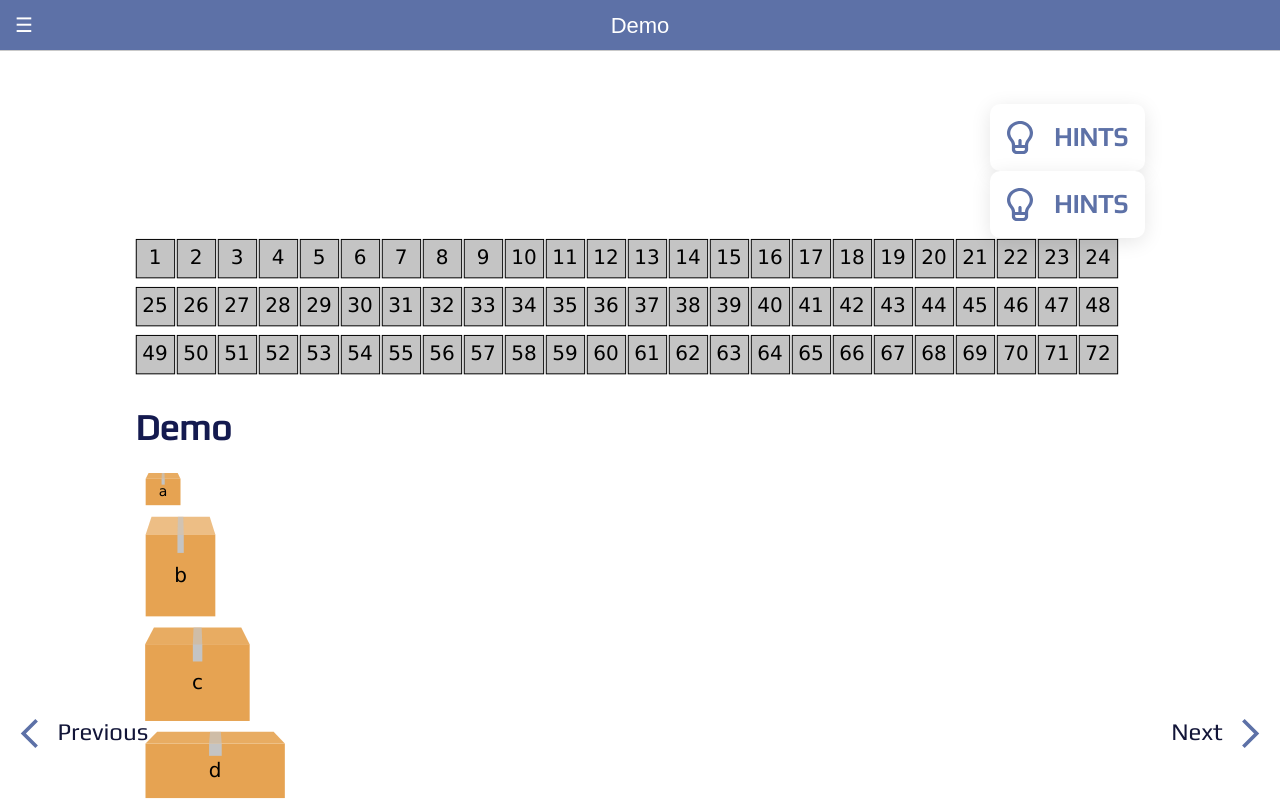
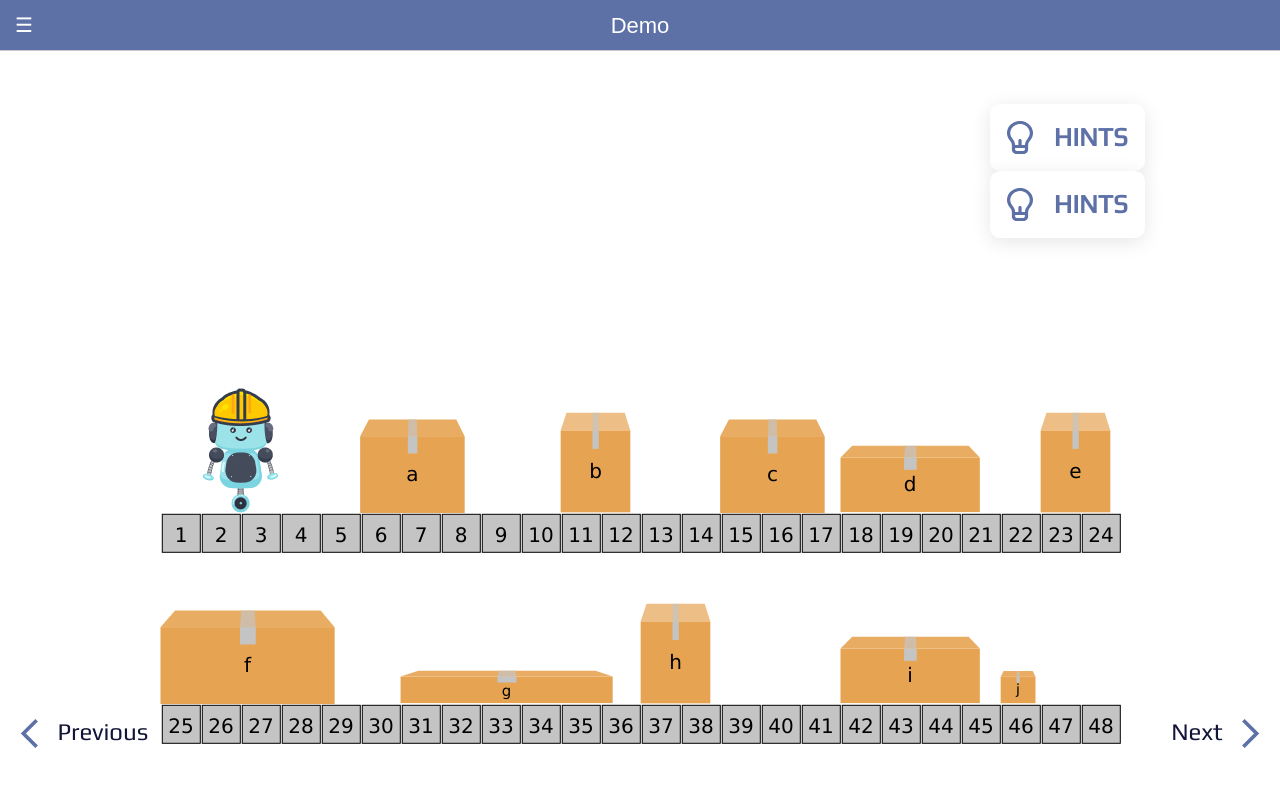
Before and after one commit to uclaacm/parcel-pointers, a React app: page /demo in a window 1280 px wide. Shown: the top 800 px of the page. Built offline with nearby package versions, Linux system fonts and the light colour scheme; a web font is replaced by a local one.

Commit message:
103 Add Grid Alignment Component (#258)
* add grid component with boxes

* fix lint

* add space

* add components to grid

```diff
--- /dev/null
+++ b/src/components/Grid.tsx
@@ -0,0 +1,38 @@
+import '../styles/Grid.scss';
+import { Dispatch, SetStateAction } from 'react';
+import ShelfAddress from './ShelfAddress';
+
+export interface GridProps {
+  size: number;
+  addressNums: number[];
+  itemSpaceArray: number[];
+  handleCorrect: Dispatch<SetStateAction<boolean>>;
+  children?: JSX.Element[];
+}
+
+export default function Grid(props: GridProps): JSX.Element {
+  const itemArray = props.itemSpaceArray.map((i) => `${i * props.size}px`);
+  const shelfArray = Array(props.addressNums.length).fill(`${props.size}px`);
+  const itemStyles = {
+    gridTemplateColumns: itemArray.join(' '),
+  };
+  const shelfStyles = {
+    gridTemplateColumns: shelfArray.join(' '),
+  };
+  return (
+    <div className="grid-container">
+      <div className="item-container" style={{ ...itemStyles }}>
+        {props.children}
+      </div>
+      <div className="item-container" style={{ ...shelfStyles }}>
+        {props.addressNums.map((num) => (
+          <ShelfAddress
+            key={null}
+            num={num}
+            handleCorrect={props.handleCorrect}
+          ></ShelfAddress>
+        ))}
+      </div>
+    </div>
+  );
+}
--- a/src/components/ShelfAddress.tsx
+++ b/src/components/ShelfAddress.tsx
@@ -10,7 +10,7 @@ export default function ShelfAddress(props: ShelfAddressProps): JSX.Element {
   const [color, setColor] = useState('#C4C4C4');
   const handleClick = async () => {
     if (color != '#C4C4C4') return;
-    if (props.num == 15) {
+    if (props.num == 42) {
       props.handleCorrect(true);
       setColor('green');
     } else {
@@ -20,24 +20,24 @@ export default function ShelfAddress(props: ShelfAddressProps): JSX.Element {
   return (
     <button className={'address'} onClick={handleClick}>
       <svg
-        width="41"
-        height="41"
-        viewBox="0 0 41 41"
+        width="40"
+        height="40"
+        viewBox="0 0 40 40"
         fill="none"
         xmlns="http://www.w3.org/2000/svg"
       >
         <g>
           <rect
-            x="1.26489"
-            y="1.44511"
-            width="38.3946"
-            height="38.3946"
+            x="1.3"
+            y="1.3"
+            width="38"
+            height="38"
             fill={color}
             stroke="black"
           />
           <text
-            x="49%"
-            y="49%"
+            x="50%"
+            y="60%"
             fontFamily="Verdana"
             fontSize="20"
             fill="black"
--- a/src/pages/Demo.tsx
+++ b/src/pages/Demo.tsx
@@ -6,9 +6,9 @@ import RightLadder from '../../public/RightLadder.png';
 import AlertInbox from '../components/AlertInbox';
 import AppWrapper from '../components/AppWrapper';
 import Box from '../components/Box';
+import Grid from '../components/Grid';
 import HintBox from '../components/HintBox';
 import NavButtons from '../components/NavButtons';
-import ShelfAddress from '../components/ShelfAddress';
 import { HeaderSections } from '../types/globalTypes';
 import '../assets/WestwoodSans-Regular.ttf';
 import '../styles/Demo.scss';
@@ -316,50 +316,64 @@ const Demo: FC = () => {
   const nums1 = nums.slice(0, 24);
   const nums2 = nums.slice(24, 48);
   const nums3 = nums.slice(48, 72);
+  const itemSpaceArray1 = [6, 3, 2, 2, 2, 3, 4, 1, 3];
+  const itemSpaceArray2 = [5, 1, 6, 2, 3, 4, 3];
+  const itemSpaceArray3 = [2, 5, 2, 4, 1, 3, 1, 4];
   return (
     <div>
       <AppWrapper section={HeaderSections.DEMO_SECTION}>
         <div className="page-wrapper">
           <HintBox text="Try counting the number of boxes PiPi has to visit." />
           <HintBox text="This is my really long hint box text! You made a lot of mistakes lol.This is my really long hint box text! You made a lot of mistakes lol.This is my really long hint box text! You made a lot of mistakes lol.This is my really long hint box text! You made a lot of mistakes lol.This is my really long hint box text! You made a lot of mistakes lol.This is my really long hint box text! You made a lot of mistakes lol." />
+          <Grid
+            addressNums={nums1}
+            itemSpaceArray={itemSpaceArray1}
+            size={40}
+            handleCorrect={setConfetti}
+          >
+            <img className="pipi" src={Pipi} alt="Pipi"></img>
+            <Box letter="a" num={3} conf={false}></Box>
+            <div></div>
+            <Box letter="b" num={2} conf={false}></Box>
+            <div></div>
+            <Box letter="c" num={3} conf={false}></Box>
+            <Box letter="d" num={4} conf={false}></Box>
+            <div></div>
+            <Box letter="e" num={2} conf={false}></Box>
+          </Grid>
+          <Grid
+            addressNums={nums2}
+            itemSpaceArray={itemSpaceArray2}
+            size={40}
+            handleCorrect={setConfetti}
+          >
+            <Box letter="f" num={5} conf={false}></Box>
+            <div></div>
+            <Box letter="g" num={6} conf={false}></Box>
+            <Box letter="h" num={2} conf={false}></Box>
+            <div></div>
+            <Box letter="i" num={4} conf={confetti}></Box>
+            <Box letter="j" num={1} conf={confetti}></Box>
+          </Grid>
+          <Grid
+            addressNums={nums3}
+            itemSpaceArray={itemSpaceArray3}
+            size={40}
+            handleCorrect={setConfetti}
+          >
+            <div></div>
+            <Box letter="k" num={5} conf={false}></Box>
+            <div></div>
+            <Box letter="l" num={4} conf={false}></Box>
+            <Box letter="m" num={1} conf={false}></Box>
+            <Box letter="n" num={3} conf={false}></Box>
+            <div></div>
+            <Box letter="o" num={4} conf={false}></Box>
+          </Grid>
           <p className="description">
-            {nums1.map((num) => (
-              <ShelfAddress
-                key={null}
-                num={num}
-                handleCorrect={setConfetti}
-              ></ShelfAddress>
-            ))}
-            <br></br>
-            {nums2.map((num) => (
-              <ShelfAddress
-                key={null}
-                num={num}
-                handleCorrect={setConfetti}
-              ></ShelfAddress>
-            ))}
-            <br></br>
-            {nums3.map((num) => (
-              <ShelfAddress
-                key={null}
-                num={num}
-                handleCorrect={setConfetti}
-              ></ShelfAddress>
-            ))}
             <br></br>
           </p>
           <h1 className="header">Demo</h1>
-          <Box letter="a" num={1} conf={confetti}></Box>
-          {confetti ? (
-            <Box letter="b" num={2} conf={true}></Box>
-          ) : (
-            <Box letter="b" num={2} conf={false}></Box>
-          )}
-          <Box letter="c" num={3} conf={false}></Box>
-          <Box letter="d" num={4} conf={false}></Box>
-          <Box letter="e" num={5} conf={false}></Box>
-          <Box letter="f" num={6} conf={false}></Box>
-          <img className="pipi" src={Pipi} alt="Pipi"></img>
           <img className="ladder" src={LeftLadder} alt="LeftLadder"></img>
           <img className="ladder" src={RightLadder} alt="RightLadder"></img>
           <div id="inbox-wrapper">
--- a/src/styles/Box.scss
+++ b/src/styles/Box.scss
@@ -3,9 +3,10 @@
 }
 
 .box {
-  align-items: end;
+  bottom: 0;
   display: flex;
-  margin: 10px;
+  left: 0;
+  position: absolute;
 }
 
 .confetti {
--- /dev/null
+++ b/src/styles/Grid.scss
@@ -0,0 +1,8 @@
+.item-container {
+  display: grid;
+  justify-content: center;
+}
+
+.grid-container {
+  margin-top: 150px;
+}
--- a/src/styles/ShelfAddress.scss
+++ b/src/styles/ShelfAddress.scss
@@ -10,5 +10,5 @@
 }
 
 .address:hover {
-  background-color: lime;
+  background-color: gray;
 }
```
